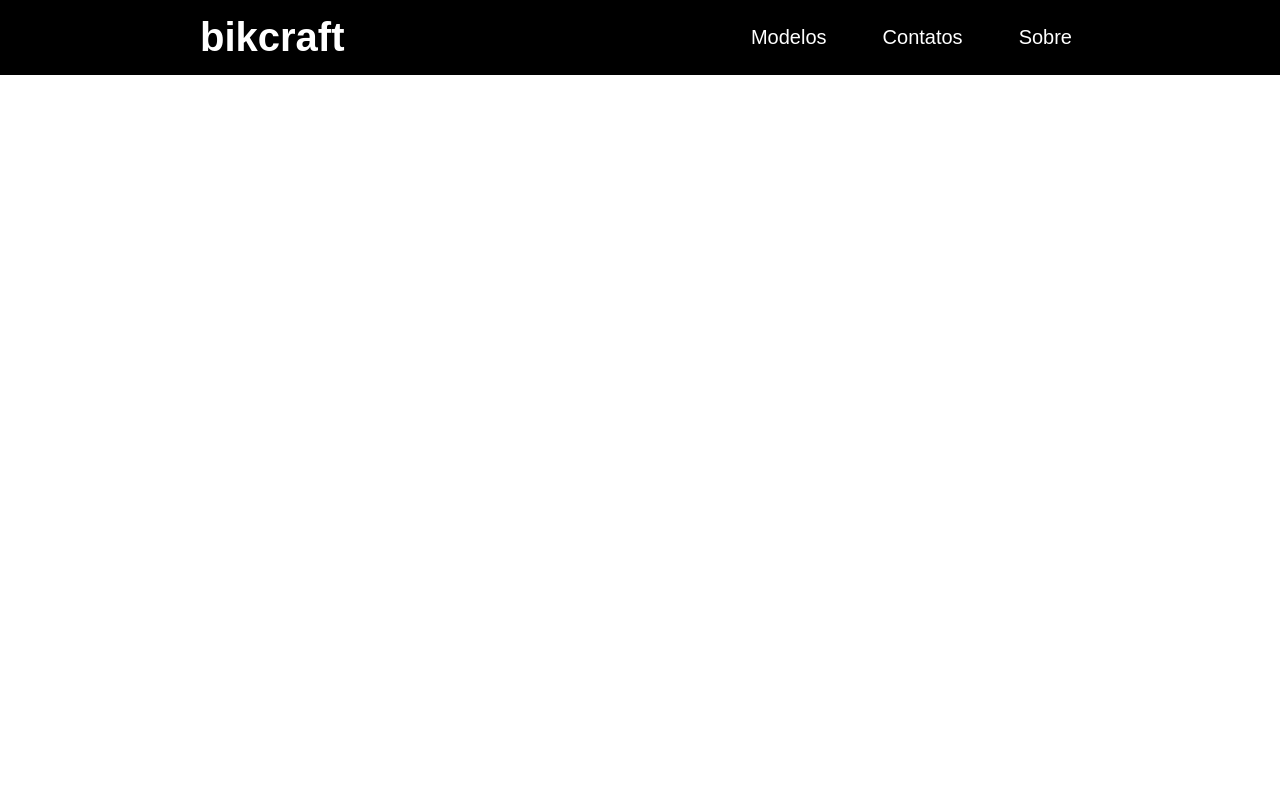
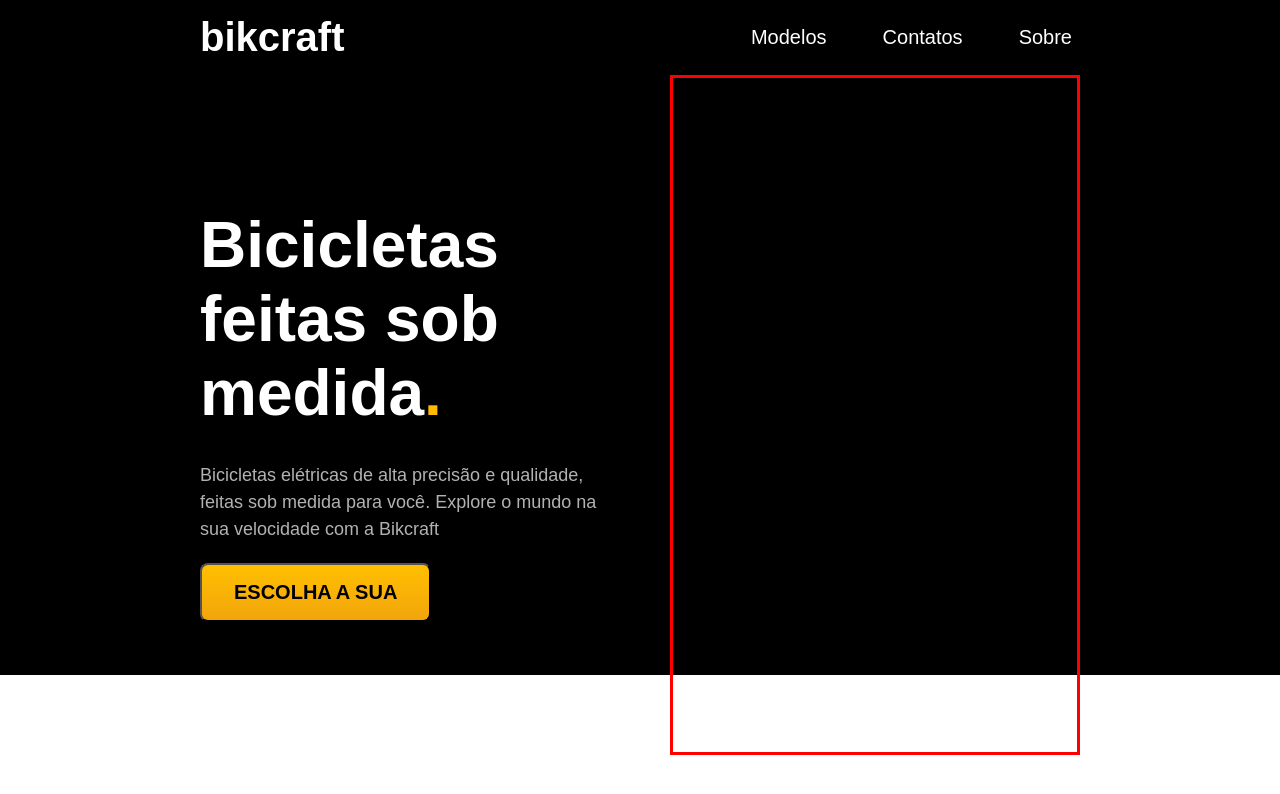
Before and after one commit to tarciliobatistadev/bikcraft, a plain HTML site: page index.html in a window 1280 px wide. Drawn offline with Linux system fonts and the light colour scheme; a web font is replaced by a local one.

Commit message:
texto do projeto

```diff
--- a/index.html
+++ b/index.html
@@ -18,5 +18,15 @@
                 <li><a href="#">Sobre</a></li>
             </ul>
        </header>
+       <main>
+        <section class="chamada">
+            <div class="texto-chamada">
+                <h1>Bicicletas feitas sob medida<span>.</span></h1>
+                <p>Bicicletas elétricas de alta precisão e qualidade, feitas sob medida para você. Explore o mundo na sua velocidade com a Bikcraft</p>
+                <button>escolha a sua</button>
+            </div>
+            <div class="imagem-chamada"></div>
+        </section>
+       </main>
     </body>
 </html>
--- a/style.css
+++ b/style.css
@@ -37,3 +37,57 @@ header {
         }
     }
 }
+
+main {
+    .chamada{
+        background-color: #000;
+        height: 37.5rem;
+        display: flex;
+        gap: 3.75rem;
+        padding: 0 12.5rem;
+
+        .texto-chamada {
+            width: 50%;
+            height: 42.5rem;
+            display: flex;
+            flex-direction: column;
+            justify-content: center;
+
+            h1 {
+                font-size: 4rem;
+                margin: 0 0 2rem;
+                span {
+                    color: #FFBB00
+                }
+            }
+
+            p{
+                font-size: 1.125rem;
+                color: #b2b2b2;
+                margin: 0 0 1.25rem;
+                line-height: 1.5;
+            }
+            button {
+                color: #000;
+                font-size: 1.25rem;
+                font-weight: 600;
+                text-transform: uppercase;
+                width: fit-content;
+                padding: 1rem 2rem;
+                border-radius: .5rem;
+                background: linear-gradient(#FFBF00, #F2A50C);
+                 cursor: pointer;
+
+                 &:hover {
+                    background: linear-gradient(#FFB000, #F2A500);
+                 }
+            }
+        }
+
+        .imagem-chamada {
+            border: solid red;
+            width: 50%;
+            height: 42.5rem;
+        }
+    }
+}
```
